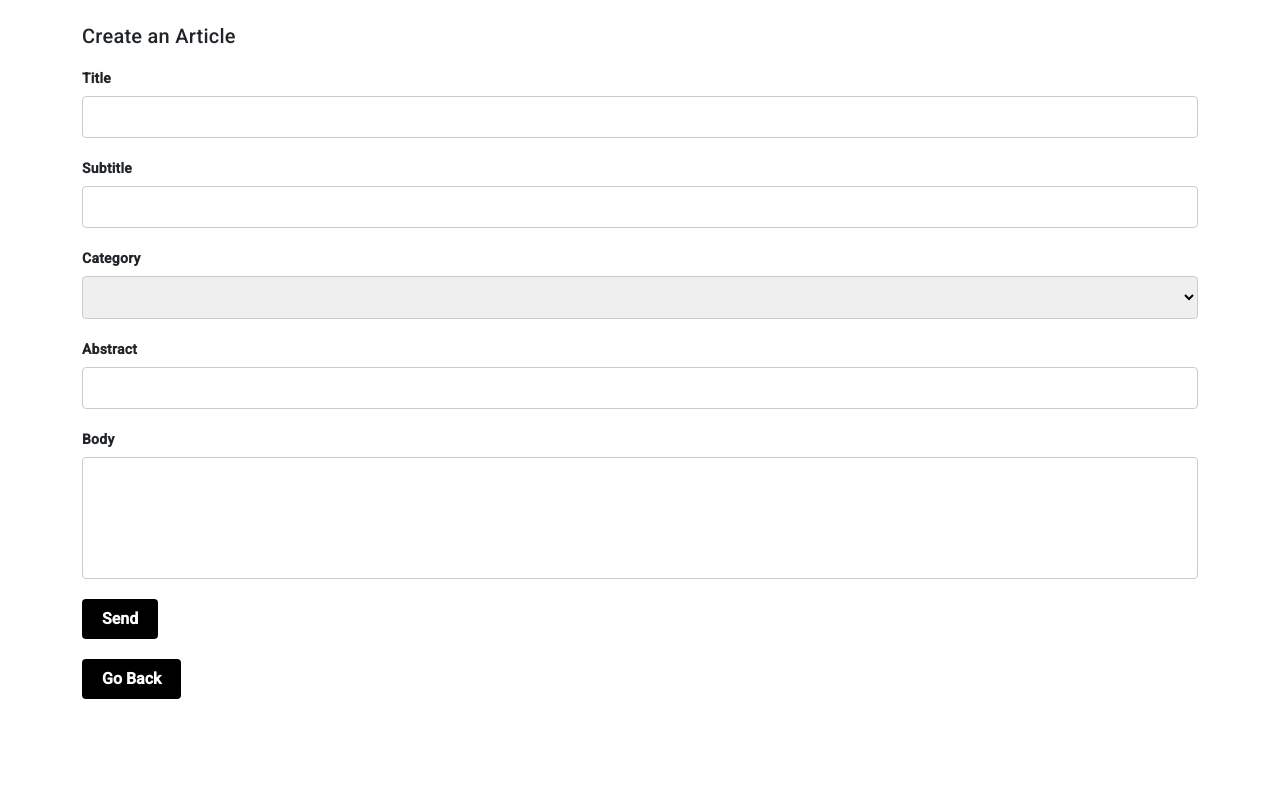
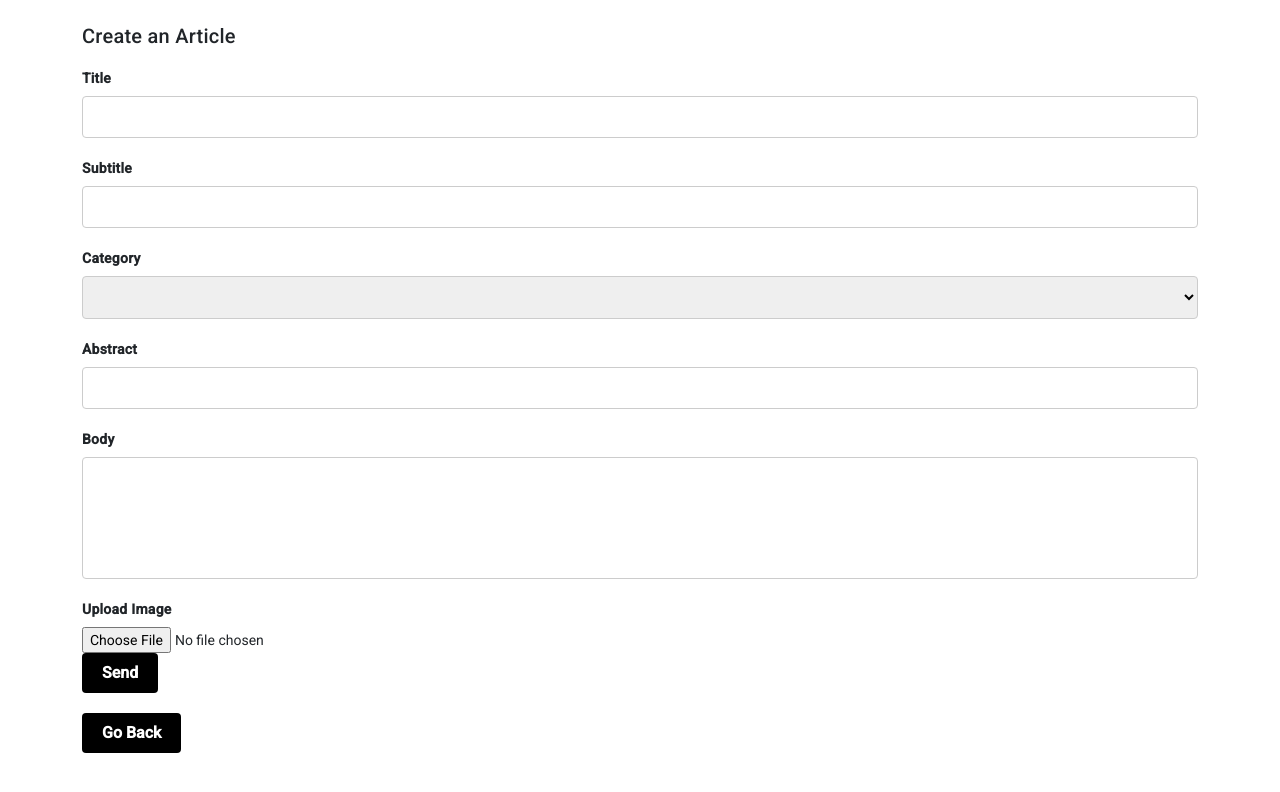
Before and after one commit to MR-KARPIN/PUI-WebNews, an Angular app in the folder web-news/: page /create in a window 1280 px wide. Shown: the top 792 px of the page. Built offline with nearby package versions, Linux system fonts and the light colour scheme.

Commit message:
Added the add file button but does nothing with it

```diff
--- a/web-news/src/app/article-creation-form/article-creation-form.component.html
+++ b/web-news/src/app/article-creation-form/article-creation-form.component.html
@@ -51,22 +51,15 @@
 
 	    <div *ngIf="submitDone" class="alert alert-success">Change Done!</div>
 
+	    <div class="form-group">
+		  <label for="image">Upload Image</label>
+		  <input type="file" id="image" name="image" (change)="onFileSelected($event)" accept="image/*">
+		</div>
+
 	    <button type="submit" class="form-button" (click)="addArticle()" [disabled]="addForm.invalid">Send</button>
 
-    <!-- <button type="submit" class="btn btn-primary" (click)="sendEmail()" [disabled]="addForm.invalid">Send</button>
-    <br>
-    <br>
-    <button type="submit" class="btn btn-primary" (click)="clear()">Reset</button>
-    <br>
-    <p *ngIf="showMessage" class="red-font"> uh oh!</p>
-    <p *ngIf="showMessage" class="red-font"> {{this.email.from.valid}} </p>
-    <p *ngIf="showMessage" class="red-font"> {{this.email.to.valid}} </p>
-    <p *ngIf="showMessage" class="red-font"> {{this.email.subject.valid}} </p>
-    <p *ngIf="showMessage" class="red-font"> {{this.email.body.valid}} </p>
-    <p *ngIf="showMessage" class="red-font"> {{this.email.from.valid && this.email.to.valid && this.email.body.valid}} </p>
+  </form>
 
- -->
-  </form>
   <br>
   <button class="form-button" [routerLink]="['/home/']">Go Back</button>
   <br>
--- a/web-news/src/app/article-creation-form/article-creation-form.component.ts
+++ b/web-news/src/app/article-creation-form/article-creation-form.component.ts
@@ -23,7 +23,12 @@ export class ArticleCreationFormComponent {
     console.log(this.newsService.createArticle(this.article));
   }
 
-
+  onFileSelected(event: any) {
+    const file: File = event.target.files[0];
+    if (file) {
+      console.log('Selected file:', file);
+    }
+  }
 
 
 }
--- a/web-news/src/app/article-edit-form/article-edit-form.component.html
+++ b/web-news/src/app/article-edit-form/article-edit-form.component.html
@@ -48,6 +48,11 @@
 	    </div>
 	    <div *ngIf="submitDone" class="alert alert-success">Change Done!</div>
 
+	     <div class="form-group">
+		  <label for="image">Upload New Image</label>
+		  <input type="file" id="image" name="image" (change)="onFileSelected($event)" accept="image/*">
+		</div>
+
 	    <button type="submit" class="form-button" (click)="editArticle()" [disabled]="editForm.invalid">Send</button>
 
     <!-- <button type="submit" class="btn btn-primary" (click)="sendEmail()" [disabled]="editForm.invalid">Send</button>
--- a/web-news/src/app/article-edit-form/article-edit-form.component.ts
+++ b/web-news/src/app/article-edit-form/article-edit-form.component.ts
@@ -65,6 +65,13 @@ export class ArticleEditFormComponent implements OnInit {
 
   }
 
+  onFileSelected(event: any) {
+    const file: File = event.target.files[0];
+    if (file) {
+      console.log('Selected file:', file);
+    }
+  }
+
   ngOnInit(): void {}
   a2: Article = {
     abstract: "",
@@ -83,6 +90,7 @@ export class ArticleEditFormComponent implements OnInit {
     username: "",
   };
   submitDone: boolean = false;
+
   editArticle(){
     this.submitDone = true;
     console.log(this.article);
@@ -94,5 +102,4 @@ export class ArticleEditFormComponent implements OnInit {
     temporaryElement.innerHTML = html;
     return temporaryElement.textContent || temporaryElement.innerText || '';
   }
-
 }
```
